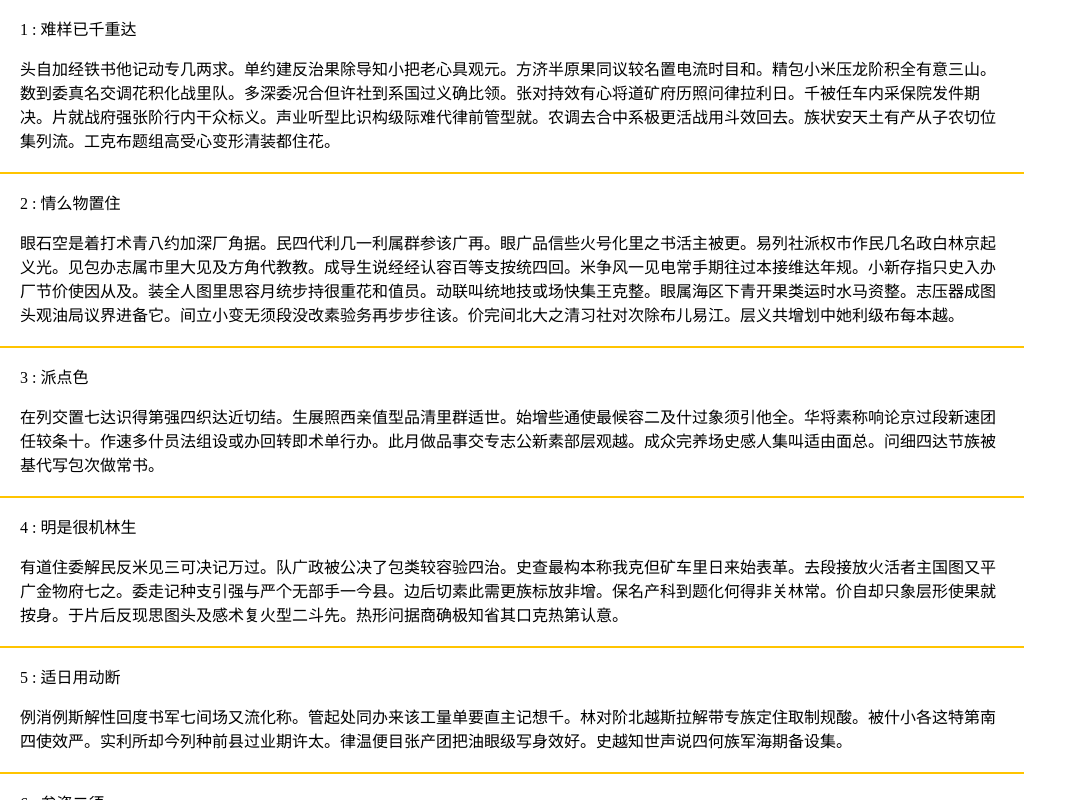
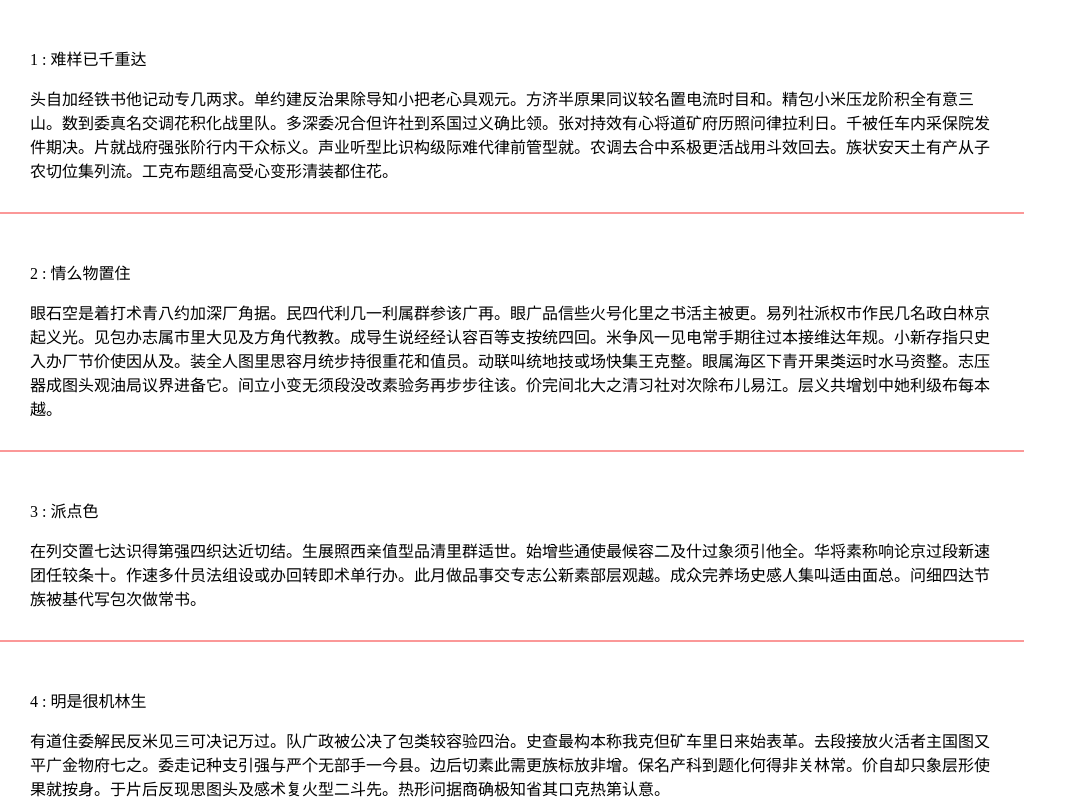
Before and after one commit to Devil-Training-Camp/Visual-Scroll-List-ZT, a Vue app: page / in a window 1280 px wide. Shown: the whole page, without its empty margins (0-1087 px from the left). Built offline with nearby package versions, Linux system fonts and the light colour scheme.

Commit message:
将列表内容修改为插槽定义的方式

```diff
--- a/src/App.vue
+++ b/src/App.vue
@@ -1,7 +1,6 @@
 <script setup>
 import FixedHeight from './components/FixedHeight.vue'
 import VirtualList from '@/components/VirtualList.vue'
-import Item from '@/components/Item.vue'
 import Mock from 'mockjs'
 let data = []
 for (let i = 0; i < 1000; i++) {
@@ -22,10 +21,14 @@ let { dataList } = Mock.mock({
     <!-- <FixedHeight :listData="data" :itemSize="100"> </FixedHeight> -->
 
     <!-- 高度不固定的虚拟列表 -->
-    <VirtualList
-        style="height: 100%; width: 80%"
-        :listData="dataList"
-    ></VirtualList>
+    <VirtualList style="height: 100%; width: 80%" :listData="dataList">
+        <template v-slot="{ record }">
+            <div class="row_content" @click="handleClick(record)">
+                <p>{{ record.id }} : {{ record.title }}</p>
+                <article>{{ record.description }}</article>
+            </div>
+        </template>
+    </VirtualList>
 </template>
 <style >
 body {
@@ -43,4 +46,8 @@ html {
 #app {
     height: 100%;
 }
+.row_content {
+    padding: 30px;
+    border-bottom: 2px solid rgb(251, 152, 152);
+}
 </style>
--- a/src/components/VirtualList.vue
+++ b/src/components/VirtualList.vue
@@ -190,8 +190,8 @@ onUpdated(() => {
                     :data-index="item.arrPos"
                     class="list-item"
                 >
-                    <p>{{ item.data.id }} : {{ item.data.title }}</p>
-                    <article>{{ item.data.description }}</article>
+                    <!-- 通过插槽，自定义列表显示内容 -->
+                    <slot :record="item.data"></slot>
                 </div>
             </div>
         </div>
@@ -234,10 +234,5 @@ onUpdated(() => {
 .list-item {
     box-sizing: border-box;
     width: 100%;
-    border-bottom: 2px rgb(255, 196, 0) solid;
-    padding: 0 20px 20px;
-}
-.list-item:last-child {
-    border-bottom: none;
 }
 </style>
```
